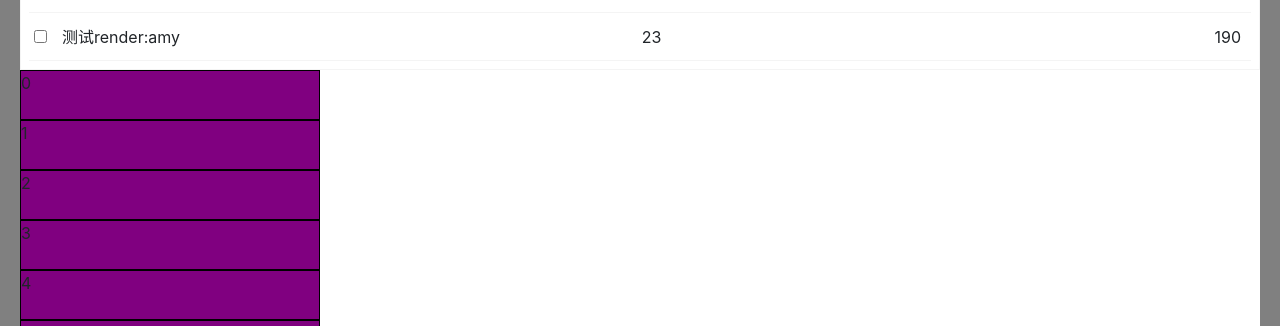
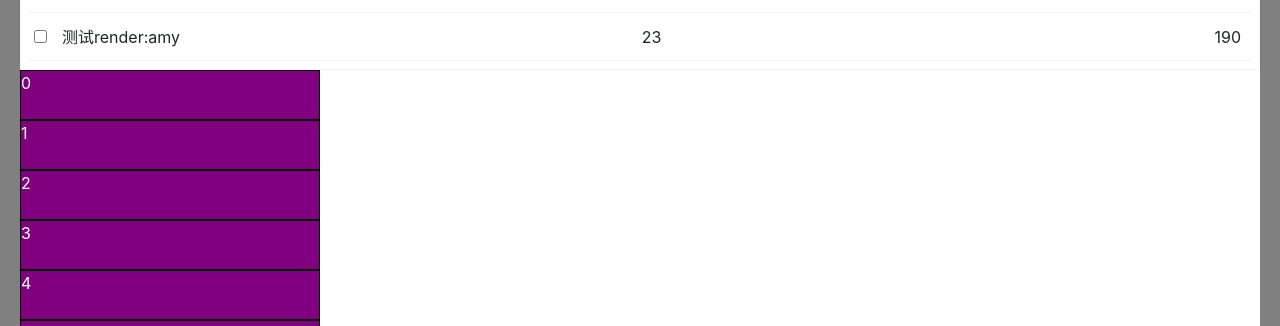
Before and after one commit to FE-wuhao/FE-wuhao-react-ts-components, a React (Create React App) app: page / in a window 1280 px wide. Shown: the part 474-800 px from the top of the page. Built offline with nearby package versions, Linux system fonts and the light colour scheme.

Commit message:
修复初始化时全渲染的bug

```diff
--- a/src/components/Scroll/_style.scss
+++ b/src/components/Scroll/_style.scss
@@ -12,4 +12,5 @@
 .test-item {
   background-color: purple;
   border: 1px solid black;
+  color: white;
 }
--- a/src/components/Scroll/scroll.tsx
+++ b/src/components/Scroll/scroll.tsx
@@ -2,21 +2,22 @@ import React, { useState, useRef } from 'react';
 
 const Scroll: React.FC = () => {
   const data: number[] = [];
-  for (let i = 0; i < 100000; i++) {
+  for (let i = 0; i < 1000000; i++) {
     data.push(i);
   }
   const itemHeight = 50;
   const containerHeight = 300;
+  const onePageItemNum = containerHeight / itemHeight;
 
   const [contentTranslateDistance, setContentTranslateDistance] = useState(0);
-  const [tempDS, setTempDS] = useState(data);
+  const [tempDS, setTempDS] = useState(data.slice(0, onePageItemNum));
   const containerNode = useRef<HTMLDivElement>(null);
 
   const handleScroll = () => {
     if (containerNode.current) {
       const { scrollTop } = containerNode.current;
       const index = scrollTop / itemHeight;
-      setTempDS(data.slice(index, index + 1 + containerHeight / itemHeight));
+      setTempDS(data.slice(index, index + 1 + onePageItemNum));
 
       setContentTranslateDistance(scrollTop - (scrollTop % itemHeight));
     }
@@ -38,9 +39,13 @@ const Scroll: React.FC = () => {
       从而保持渲染区相对于视口的相对静止 */}
       <div style={{ transform: `translateY(${contentTranslateDistance}px)` }}>
         {tempDS &&
-          tempDS.map(val => {
+          tempDS.map((val, index) => {
             return (
-              <div className="test-item" style={{ height: `${itemHeight}px` }}>
+              <div
+                className="test-item"
+                style={{ height: `${itemHeight}px` }}
+                key={index}
+              >
                 {val}
               </div>
             );
```
Also changed, not shown: 1 other file (tests, documents, lock files or other folders).
